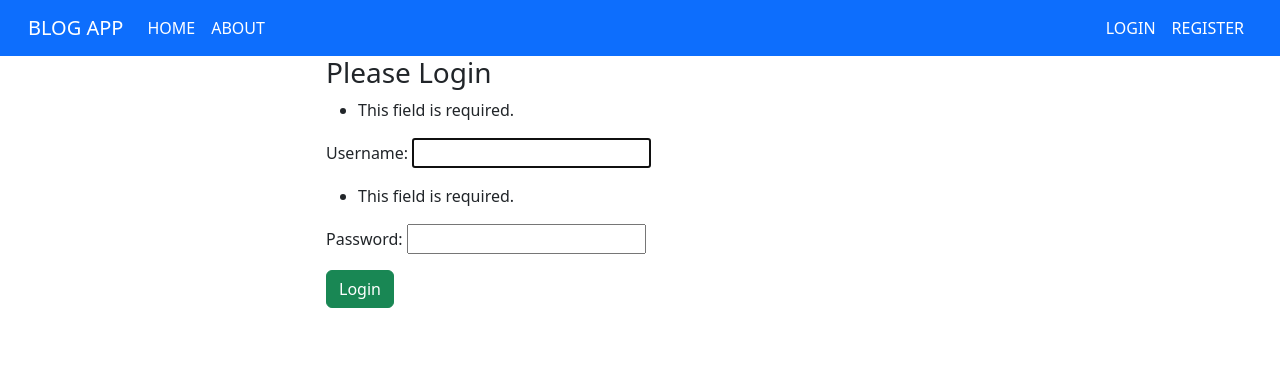
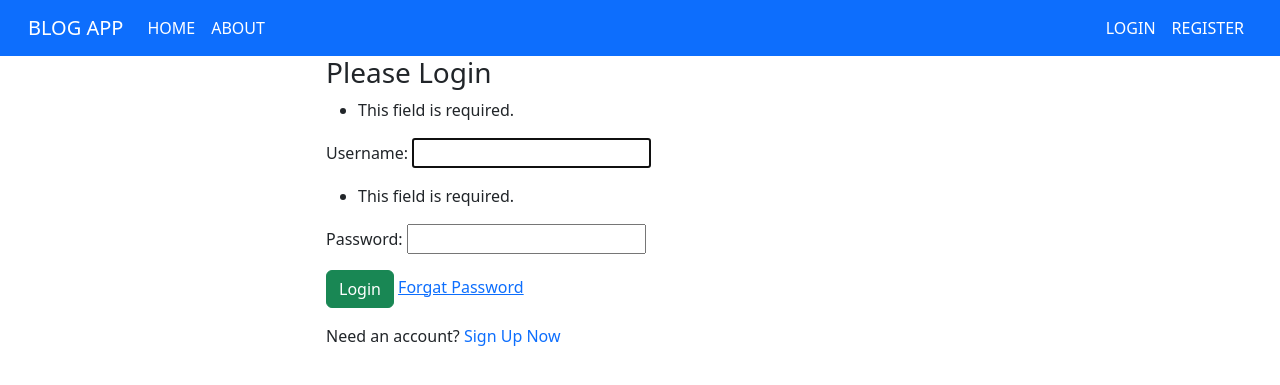
Before and after one commit to FatihG34/Blog_App_Django, a Django app: page /users/login/ in a window 1280 px wide. Shown: the top 385 px of the page. Run offline with Django 4.2, Linux system fonts and the light colour scheme; some libraries are stand-ins or nearby versions.

Commit message:
login and logout modified

```diff
--- a/users/templates/users/login.html
+++ b/users/templates/users/login.html
@@ -12,8 +12,12 @@
             {% csrf_token %}
             {{form.as_p}}
             {% comment %} {{form|crispy}} {% endcomment %}
-            <button type="submit" class="btn btn-success">Login</button>
+            <button type="submit" class="btn btn-success">Login</button> <a href="">Forgat Password</a>
         </form>
+
+        <div class='mt-3'>
+            Need an account? <a href="{% url 'register' %} " class='text-decoration-none'>Sign Up Now</a>
+        </div>
     </div>
 </div>
 {% endblock blog %}
--- a/users/templates/users/logout.html
+++ b/users/templates/users/logout.html
@@ -1,5 +1,8 @@
 {% extends 'base.html' %}
 
 {% block blog %}
+<div class="container">
 
+    <a href="{% url 'login' %} ">Login Again</a>
+</div>
 {% endblock blog %}
--- a/users/views.py
+++ b/users/views.py
@@ -22,7 +22,7 @@
 def user_logout(request):
     messages.success(request, "You Logout!")
     logout(request)
-    return redirect('home')
+    return render(request, 'users/logout.html')
 
 def register(request):
     form = UserForm()
```
